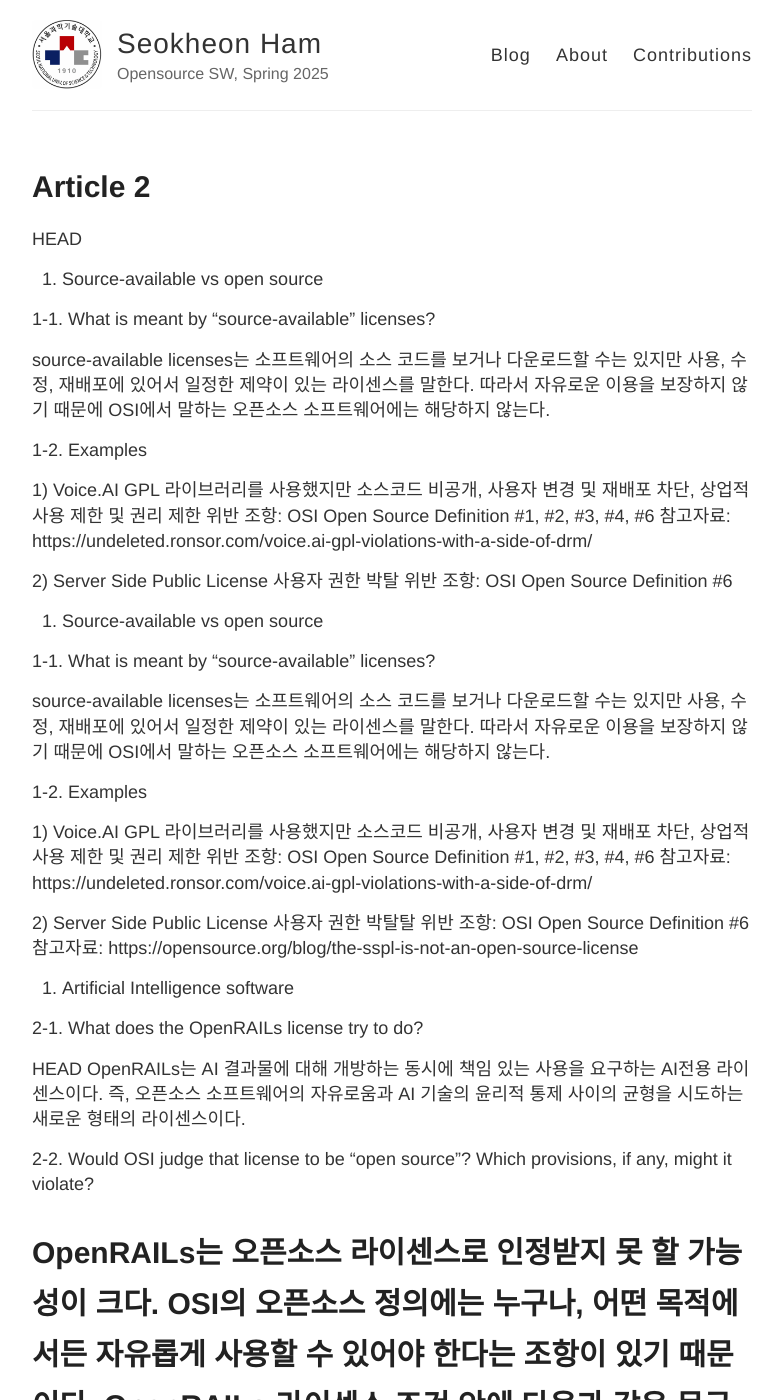
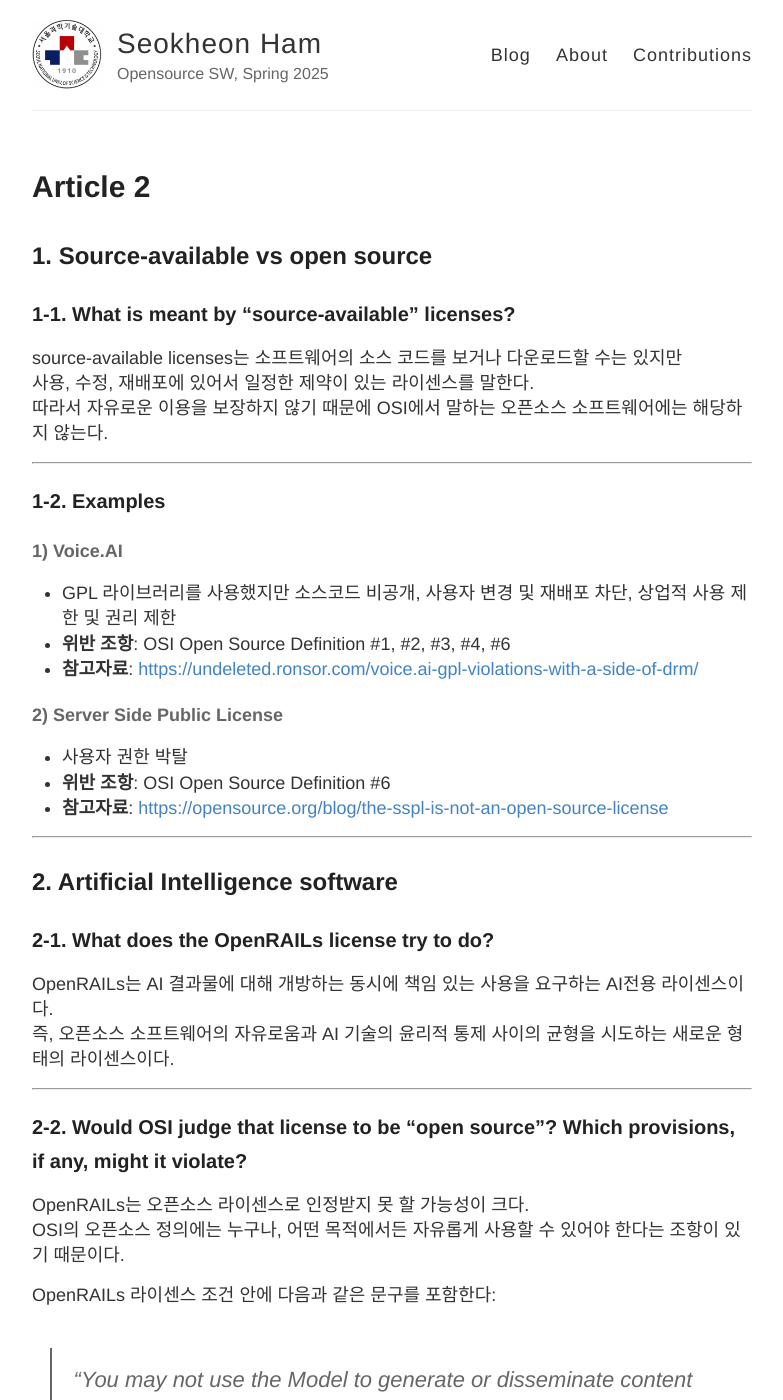
Before and after one commit to IISE-OSS25/SeokheonHam-blog, a Jekyll site: the page built from _posts/2025-05-02-Article02.md, in a window 1280 px wide and 1400 px high. Shown: the whole window, without its empty margins (248-1031 px from the left). Built offline with Jekyll 4.4.1, drawn with Linux system fonts in a browser that asks for light colours; some of the changed text lies outside the part shown.

Commit message:
update 2nd article

```diff
--- a/_posts/2025-05-02-Article02.md
+++ b/_posts/2025-05-02-Article02.md
@@ -3,58 +3,45 @@ layout: post
 title: Article 2
 ---
 
+## 1. Source-available vs open source
 
-HEAD
-1. Source-available vs open source
+### 1-1. What is meant by “source-available” licenses?
 
-1-1. What is meant by “source-available” licenses?
-
-source-available licenses는 소프트웨어의 소스 코드를 보거나 다운로드할 수는 있지만 사용, 수정, 재배포에 있어서 일정한 제약이 있는 라이센스를 말한다. 따라서 자유로운 이용을 보장하지 않기 때문에 OSI에서 말하는 오픈소스 소프트웨어에는 해당하지 않는다.
-
-1-2. Examples
-
-1) Voice.AI GPL 라이브러리를 사용했지만 소스코드 비공개, 사용자 변경 및 재배포 차단, 상업적 사용 제한 및 권리 제한
-위반 조항: OSI Open Source Definition #1, #2, #3, #4, #6
-참고자료: https://undeleted.ronsor.com/voice.ai-gpl-violations-with-a-side-of-drm/
-
-2) Server Side Public License 사용자 권한 박탈
-위반 조항: OSI Open Source Definition #6
-
-1. Source-available vs open source
-
-1-1. What is meant by "source-available" licenses?
-
-source-available licenses는 소프트웨어의 소스 코드를 보거나 다운로드할 수는 있지만 사용, 수정, 재배포에 있어서 일정한 제약이 있는 라이센스를 말한다.
+source-available licenses는 소프트웨어의 소스 코드를 보거나 다운로드할 수는 있지만
+사용, 수정, 재배포에 있어서 일정한 제약이 있는 라이센스를 말한다.
 따라서 자유로운 이용을 보장하지 않기 때문에 OSI에서 말하는 오픈소스 소프트웨어에는 해당하지 않는다.
 
-1-2. Examples
+---
 
-1) Voice.AI
-GPL 라이브러리를 사용했지만 소스코드 비공개, 사용자 변경 및 재배포 차단, 상업적 사용 제한 및 권리 제한
-위반 조항: OSI Open Source Definition #1, #2, #3, #4, #6
-참고자료: https://undeleted.ronsor.com/voice.ai-gpl-violations-with-a-side-of-drm/
+### 1-2. Examples
 
-2) Server Side Public License
-사용자 권한 박탈탈
-위반 조항: OSI Open Source Definition #6
-참고자료: https://opensource.org/blog/the-sspl-is-not-an-open-source-license
+#### 1) Voice.AI
+- GPL 라이브러리를 사용했지만 소스코드 비공개, 사용자 변경 및 재배포 차단, 상업적 사용 제한 및 권리 제한
+- **위반 조항**: OSI Open Source Definition #1, #2, #3, #4, #6
+- **참고자료**: [https://undeleted.ronsor.com/voice.ai-gpl-violations-with-a-side-of-drm/](https://undeleted.ronsor.com/voice.ai-gpl-violations-with-a-side-of-drm/)
 
-2. Artificial Intelligence software
+#### 2) Server Side Public License
+- 사용자 권한 박탈
+- **위반 조항**: OSI Open Source Definition #6
+- **참고자료**: [https://opensource.org/blog/the-sspl-is-not-an-open-source-license](https://opensource.org/blog/the-sspl-is-not-an-open-source-license)
 
-2-1. What does the OpenRAILs license try to do?
+---
 
-HEAD
+## 2. Artificial Intelligence software
+
+### 2-1. What does the OpenRAILs license try to do?
+
 OpenRAILs는 AI 결과물에 대해 개방하는 동시에 책임 있는 사용을 요구하는 AI전용 라이센스이다.
 즉, 오픈소스 소프트웨어의 자유로움과 AI 기술의 윤리적 통제 사이의 균형을 시도하는 새로운 형태의 라이센스이다.
 
-2-2. Would OSI judge that license to be “open source”? Which provisions, if any, might it violate?
+---
 
-OpenRAILs는 오픈소스 라이센스로 인정받지 못 할 가능성이 크다. OSI의 오픈소스 정의에는 누구나, 어떤 목적에서든 자유롭게 사용할 수 있어야 한다는 조항이 있기 때문이다. OpenRAILs 라이센스 조건 안에 다음과 같은 문구를 포함한다. “You may not use the Model to generate or disseminate content that is unlawful, harmful, violent, racist, sexist, or otherwise objectionable.” 이러한 제한은 OSI Definition OSI 6번(No Discrimination Against Fields of Endeavor)을 위반한다.
-=======
-OpenRAILs는 AI 결과물에 대해 개방하는 동시에 책임 있는 사용을 요구하는 AI전용 라이센스이다. 즉, 오픈소스 소프트웨어의 자유로움과 AI 기술의 윤리적 통제 사이의 균형을 시도하는 새로운 형태의 라이센스이다.
+### 2-2. Would OSI judge that license to be “open source”? Which provisions, if any, might it violate?
 
-2-2. Would OSI judge that license to be “open source”? Which provisions, if any, might it violate?
+OpenRAILs는 오픈소스 라이센스로 인정받지 못 할 가능성이 크다.
+OSI의 오픈소스 정의에는 누구나, 어떤 목적에서든 자유롭게 사용할 수 있어야 한다는 조항이 있기 때문이다.
 
-OpenRAILs는 오픈소스 라이센스로 인정받지 못 할 가능성이 크다. OSI의 오픈소스 정의에는 누구나, 어떤 목적에서든 자유롭게 사용할 수 있어야 한다는 조항이 있기 때문이다.
-OpenRAILs 라이센스 조건 안에 다음과 같은 문구를 포함한다. “You may not use the Model to generate or disseminate content that is unlawful, harmful, violent, racist, sexist, or otherwise objectionable.”
-이러한 제한은 OSI Definition OSI 6번(No Discrimination Against Fields of Endeavor)을 위반한다.
+OpenRAILs 라이센스 조건 안에 다음과 같은 문구를 포함한다:
+> “You may not use the Model to generate or disseminate content that is unlawful, harmful, violent, racist, sexist, or otherwise objectionable.”
+
+이러한 제한은 **OSI Definition #6** (No Discrimination Against Fields of Endeavor)을 위반한다.
```
